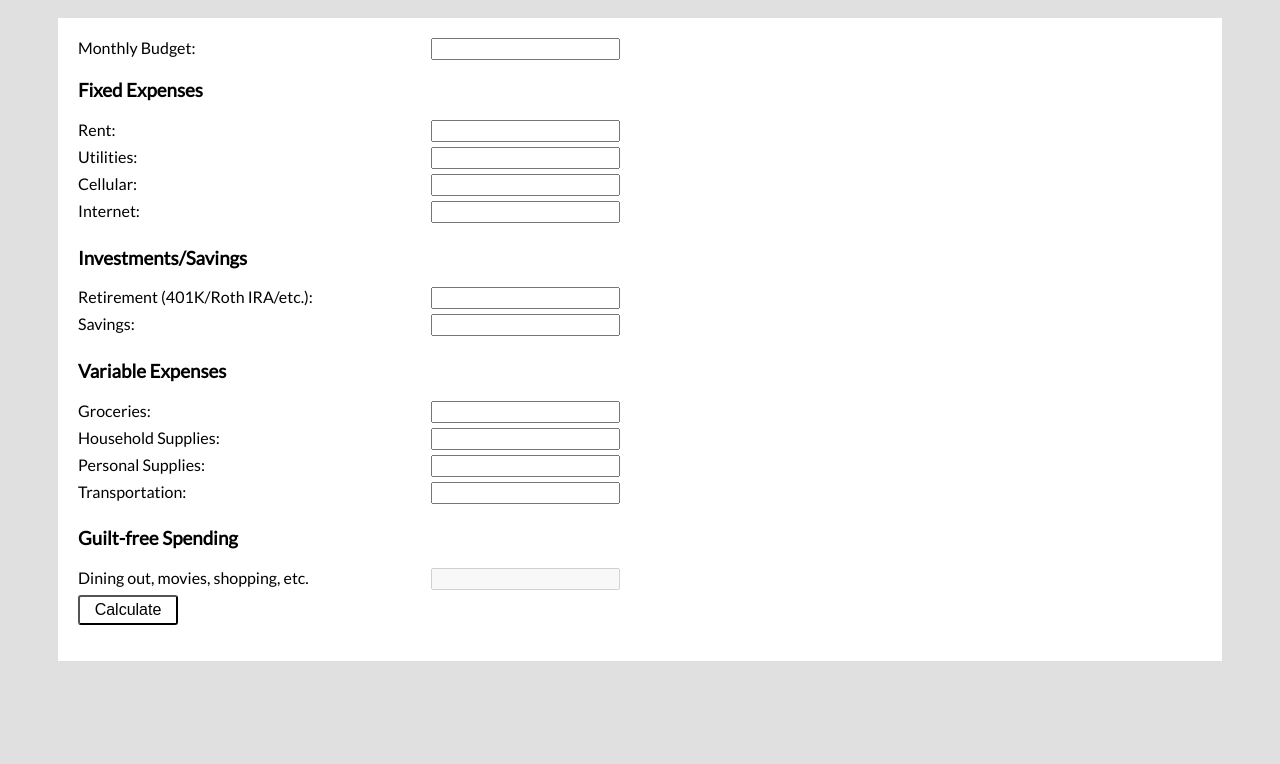
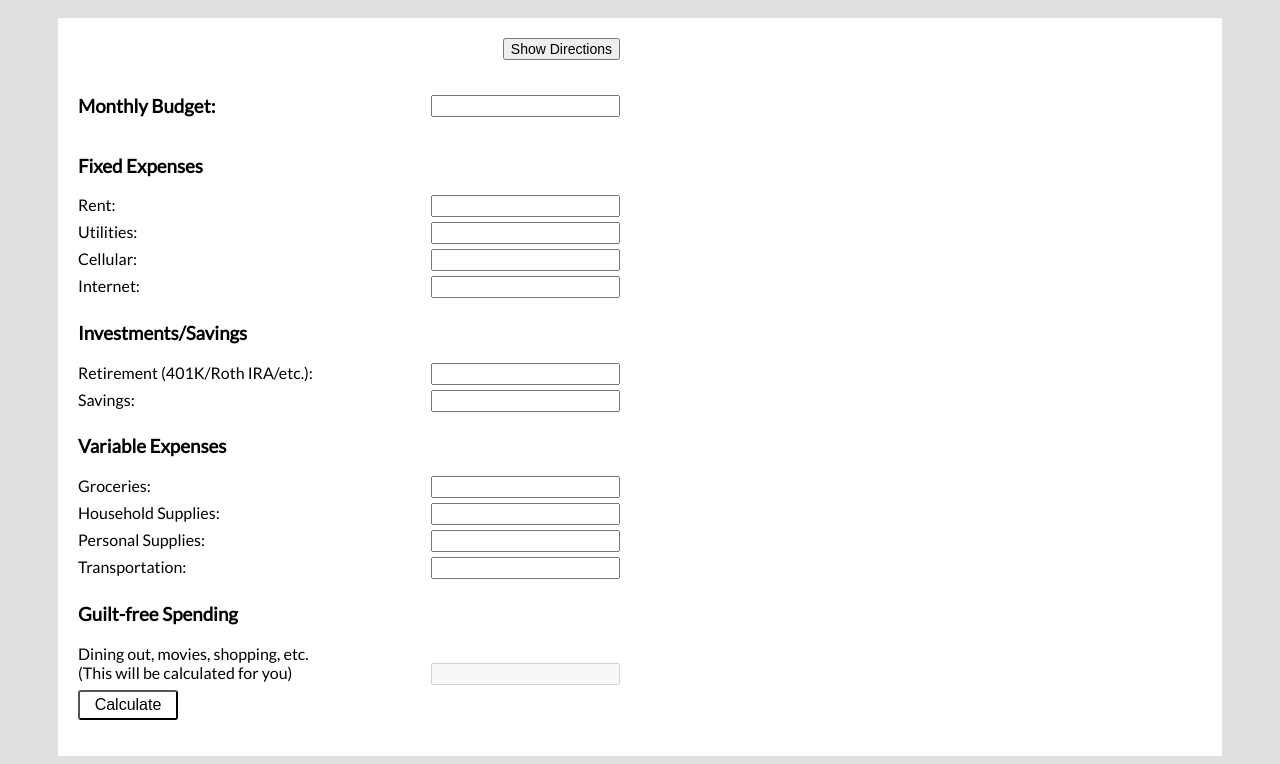
Before and after one commit to jlincodes/budget-breakdown-calculator, a website built with webpack: page dist/index.html in a window 1280 px wide. Shown: the part 65-829 px from the top of the page. Before the commit the page ends 800 px from the top, so only its background shows below. Built offline with nearby package versions, Linux system fonts and the light colour scheme.

Commit message:
Adds show/hide directions button and directions blurb

```diff
--- a/dist/index.html
+++ b/dist/index.html
@@ -11,12 +11,19 @@
         <canvas id="myChart" width="400" height="400"></canvas>
       </div>
       <div class="form-container">
+        <input type="button" id="toggle-btn" value="Show Directions">
+        <br/>
+        <br/>
+        <p id="directions" style="display:none">
+          Enter a total monthly budget. Then type in a budget amount for each subcategory (numbers only, please). Lastly, hit calculate to render a doughnut chart of your monthly expenses.
+        </p>
 
-        <span>
-          <label>Monthly Budget:
+        <div>
+          <label><h3>Monthly Budget:
             <input type="text" id="budget" name="" value="">
+            </h3>
           </label>
-        </span>
+        </div>
 
         <form id="budget-form" class="budget-form" action="" method="">
           <h3>Fixed Expenses</h3>
@@ -57,10 +64,15 @@
 
           <h3>Guilt-free Spending</h3>
           <label>Dining out, movies, shopping, etc.
+            <br/>
+            (This will be calculated for you)
           <input type="text" id="excess" value="" disabled></label>
 
           <input type="button" id ="button" class="button" value="Calculate">
         </form>
+        <div id="error">
+
+        </div>
         <script src="bundle.js"></script>
       </div>
     </div>
```
